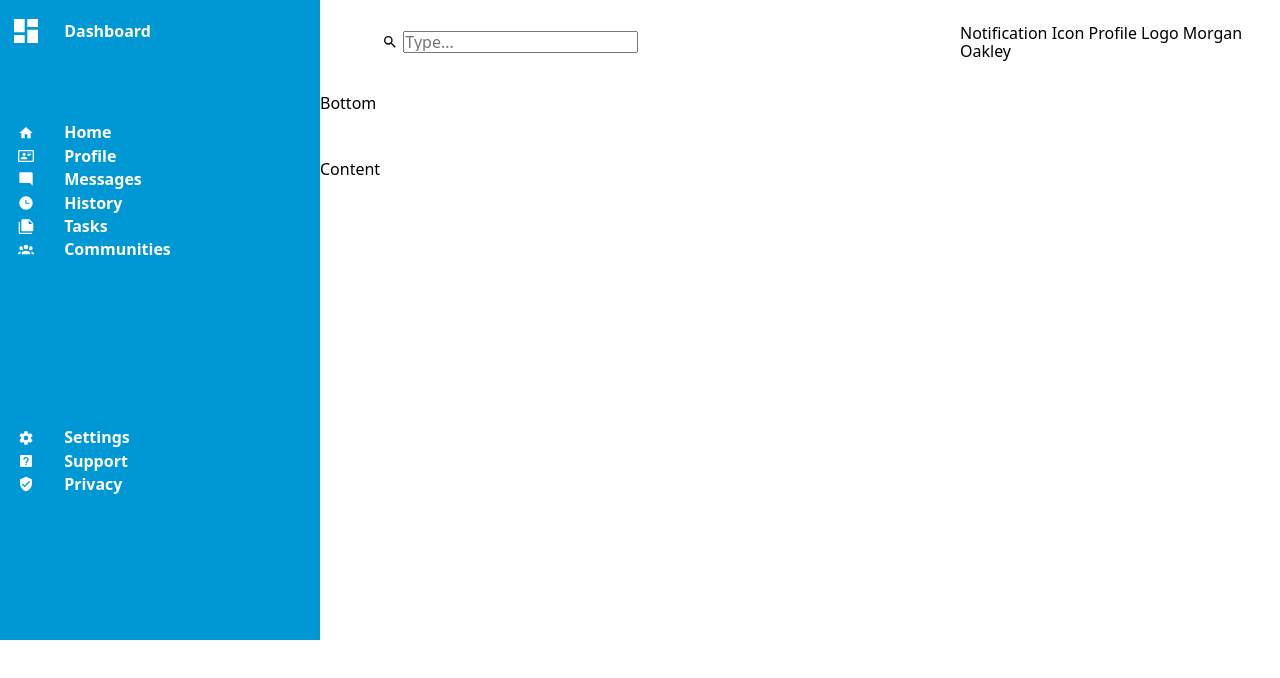
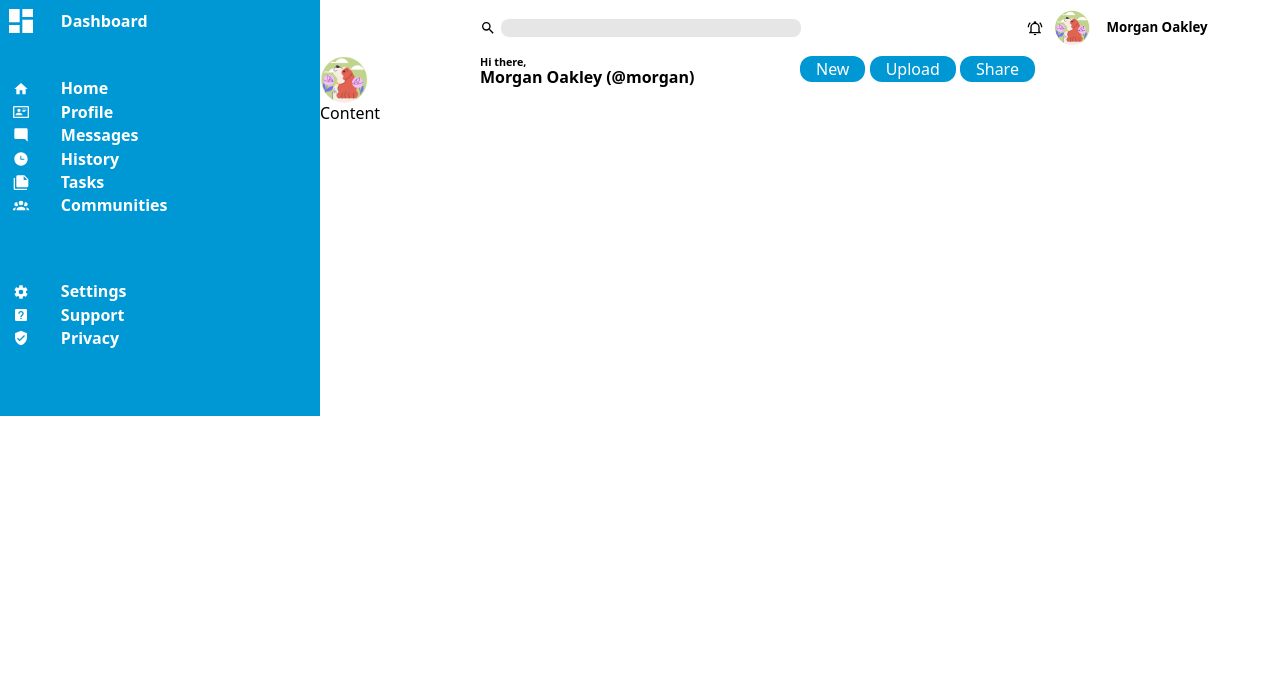
Before and after one commit to dahans1/odin-admin-dashboard, a website: page index.html in a window 1280 px wide. Drawn offline with nearby package versions, Linux system fonts and the light colour scheme.

Commit message:
Add content for header

```diff
--- a/index.html
+++ b/index.html
@@ -10,7 +10,8 @@
 <body>
     <header>
         <div class="header-top">
-            <div class="searchbar-container">
+            <div class="header-top-left">
+                <div class="icon" id="magnify">
                     <svg
                         xmlns="http://www.w3.org/2000/svg"
                         viewBox="0 0 24 24">
@@ -20,16 +21,38 @@
                             ,16A6.5,6.5 0 0,1 3,9.5A6.5,6.5 0 0,1 9.5,3M9.5,5C7,5 5,7 5,9.5C5,12 7,
                             14 9.5,14C12,14 14,12 14,9.5C14,7 12,5 9.5,5Z" fill="currentColor"/>
                     </svg>
-                <input type="text" name="searchbar" id="searchbar" placeholder="Type...">
                 </div>
-            <div class="profile-header-container">
-                Notification Icon
-                Profile Logo
-                Morgan Oakley
+                <input type="text" name="searchbar" id="searchbar">
+            </div>
+            <div class="header-top-right">
+                <svg
+                    xmlns="http://www.w3.org/2000/svg"
+                    viewBox="0 0 24 24">
+                    <title>bell-ring-outline</title>
+                    <path d="M10,21H14A2,2 0 0,1 12,23A2,2 0 0,1 10,21M21,19V20H3V19L5,17V11C5,
+                        7.9 7.03,5.17 10,4.29C10,4.19 10,4.1 10,4A2,2 0 0,1 12,2A2,2 0 0,1 14,4C14,
+                        4.1 14,4.19 14,4.29C16.97,5.17 19,7.9 19,11V17L21,19M17,11A5,5 0 0,0 12,
+                        6A5,5 0 0,0 7,11V18H17V11M19.75,3.19L18.33,4.61C20.04,6.3 21,
+                        8.6 21,11H23C23,8.07 21.84,5.25 19.75,3.19M1,11H3C3,8.6 3.96,6.3 5.67,
+                        4.61L4.25,3.19C2.16,5.25 1,8.07 1,11Z" />
+                </svg>
+                <a href="" id="profile-picture"><img src="assets/icons/dog_main.png" alt="Profile picture"></a>
+                <h5 id="profile-name">Morgan Oakley</h5>
             </div>
         </div>
         <div class="header-bottom">
-            Bottom
+            <div class="header-bottom-left">
+                <img id="welcome-picture" src="assets/icons/dog_main.png" alt="Profile picture">
+                <div id="welcome-message">
+                    <h6>Hi there,</h6>
+                    <h4>Morgan Oakley (@morgan)</h4>
+                </div>
+            </div>
+            <div class="header-bottom-right">
+                <button type="button" class="action">New</button>
+                <button type="button" class="action">Upload</button>
+                <button type="button" class="action">Share</button>
+            </div>
         </div>
     </header>
     <nav>
--- a/styles.css
+++ b/styles.css
@@ -5,15 +5,18 @@
     box-sizing: border-box;
 }
 
+:root {
+    --blue-bg: rgb(0, 152, 212);
+}
+
 body {
     display: grid;
     grid-template-columns: 1fr 3fr;
     grid-template-rows: 1fr repeat(4, 1fr);
-    height: 100vh;
 }
 
 nav {
-    background-color: rgb(0, 152, 212);
+    background-color: var(--blue-bg);
 
     grid-column: 1;
     grid-row: 1 / 5;
@@ -25,7 +28,7 @@ nav {
     display: grid;
     grid-template-rows: 1fr 3fr 2fr;
     gap: 10px;
-    padding: 15px 10px;
+    padding: 5px 5px;
     align-items: start;
 }
 
@@ -43,18 +46,28 @@ header {
 .header-top {
     display: grid;
     grid-template-columns: 2fr 1fr;
-    align-items: center;
+    padding-top: 10px;
 }
 
-.searchbar-container {
+.header-bottom {
     display: grid;
-    grid-template-columns: 1fr 3fr;
+    grid-template-columns: 1fr 1fr;
+}
+
+.header-bottom-left {
+    display: grid;
+    grid-template-columns: 1fr 2fr;
+}
+
+.header-top-left {
+    display: grid;
+    grid-template-columns: 1rem 3fr;
     align-items: center;
-    justify-self: start;
+    justify-self: center;
     gap: 5px;
 }
 
-.searchbar-container svg {
+.header-top-left svg {
     justify-self: end;
 }
 
@@ -107,3 +120,51 @@ svg {
 #logo svg {
     width: 2rem;
 }
+
+input#searchbar {
+    background-color: hsl(0, 0%, 90%);
+    border: 0px;
+    border-radius: 8px;
+    width: 300px;
+}
+
+.header-top-right {
+    display: grid;
+    grid-template-columns: repeat(2, 32px) 128px;
+    align-items: center;
+    justify-content: center;
+    gap: 5px;
+}
+
+.header-top-right > * {
+    justify-self: center;
+}
+
+#profile-picture {
+    text-decoration: none;
+    display: inline-flex;
+    align-items: center;
+    justify-content: center;
+}
+
+#profile-picture > img {
+    width: 36px;
+}
+
+#magnify {
+    justify-self: end;
+    width: 1rem;
+}
+
+#welcome-picture {
+    width: 48px;
+}
+
+.action {
+    color: white;
+    background-color: var(--blue-bg);
+    border: none;
+    border-radius: 12px;
+
+    padding: 4px 16px;
+}
```
Also changed, not shown: assets/icons/dog_main.png (added). Lines whose indentation alone changed are shown as unchanged.
